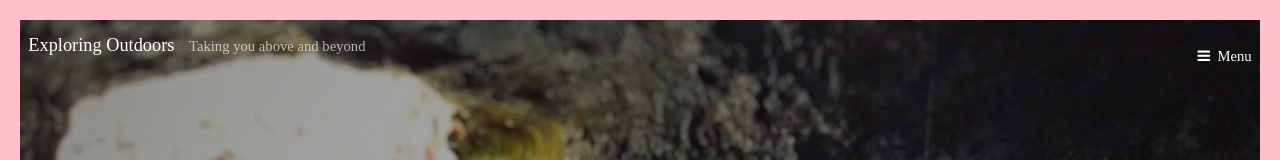
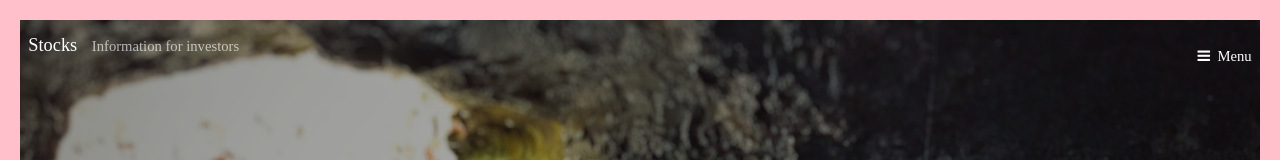
Before and after one commit to mty2-1632722/mty2-1632722.github.io, a plain HTML site: page Stocks.html in a window 1280 px wide. Shown: the top 160 px of the page. Drawn offline with Linux system fonts and the light colour scheme; files whose address does not match are found by name.

Commit message:
Update Stocks.html

```diff
--- a/Stocks.html
+++ b/Stocks.html
@@ -15,7 +15,7 @@
 
 		<!-- Header -->
 			<header id="header" class="alt">
-				<div class="logo"><a href="myFunSite.html">Exploring Outdoors <span>Taking you above and beyond</span></a></div>
+				<div class="logo"><a href="Stocks.html">Stocks <span>Information for investors</span></a></div>
 				<a href="#menu">Menu</a>
 			</header>
 
```
